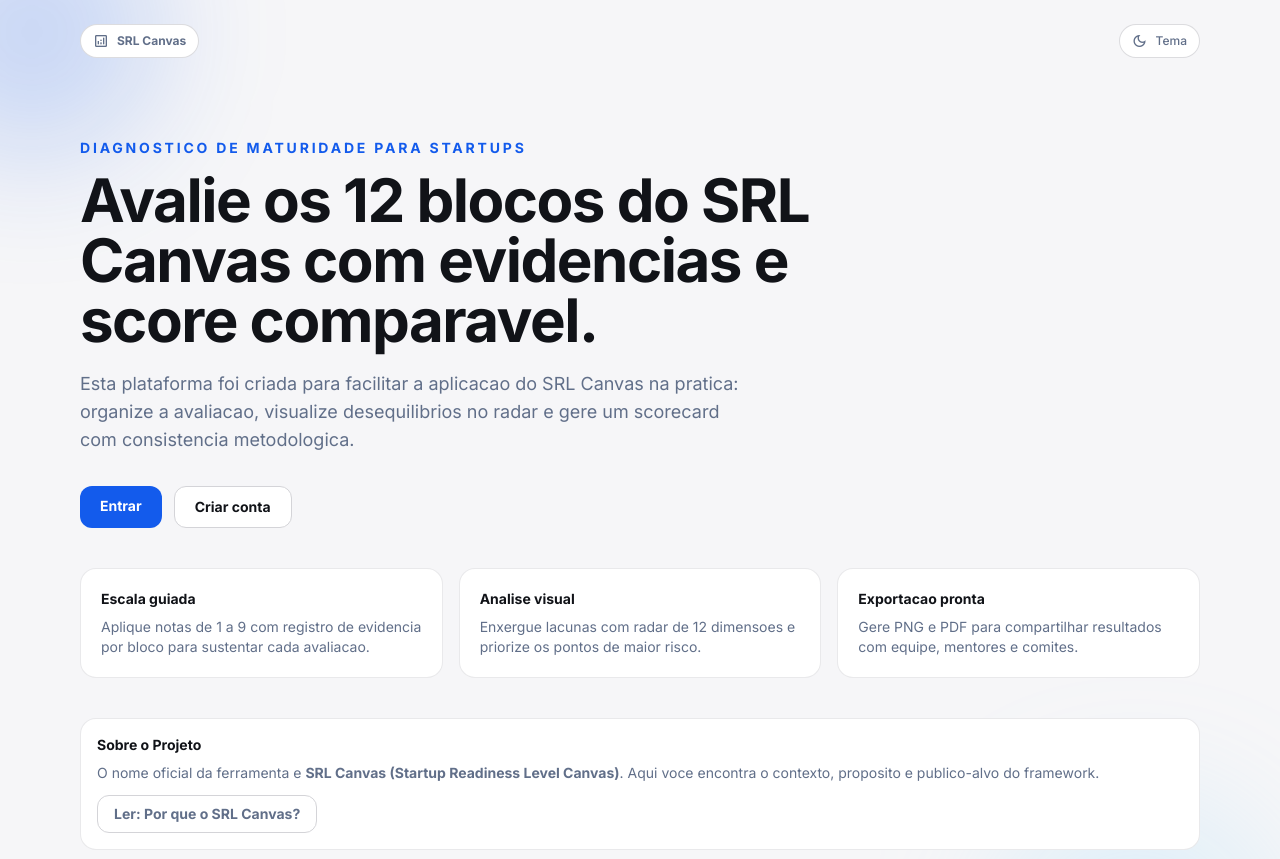
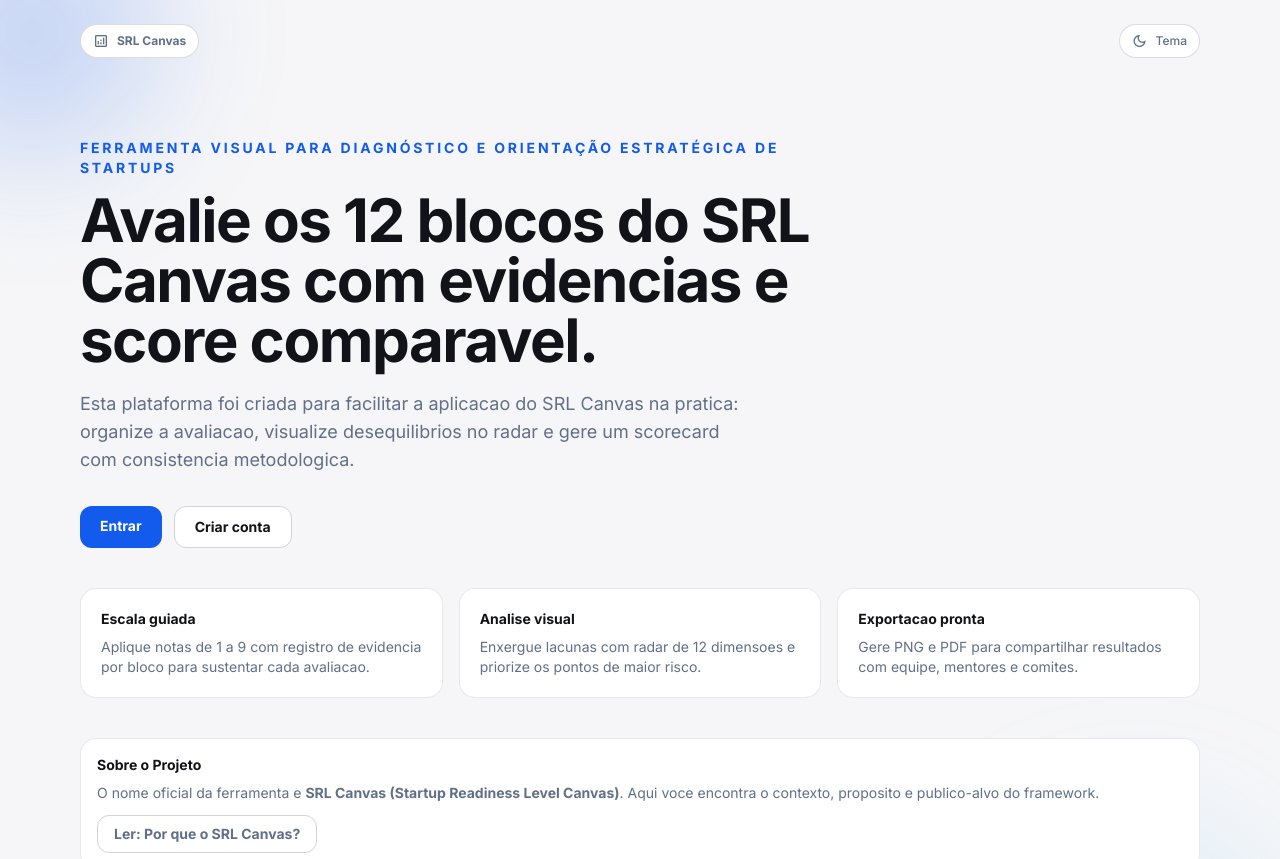
Before and after one commit to marcelosiqueira/srlcanvas, a React (Vite) app in the folder apps/web/: page / in a window 1280 px wide. Shown: the top 859 px of the page. Built offline with nearby package versions, Linux system fonts and the light colour scheme; no server answers.

Commit message:
feat: Atualização das tags de SEO e título da página para refletir a nova descrição da ferramenta de diagnóstico de startups

```diff
--- a/apps/web/index.html
+++ b/apps/web/index.html
@@ -3,7 +3,9 @@
   <head>
     <meta charset="UTF-8" />
     <meta name="viewport" content="width=device-width, initial-scale=1.0" />
-    <title>SRL Canvas | Diagnostico de Maturidade para Startups</title>
+    <title>
+      SRL Canvas | Ferramenta Visual para Diagnóstico e Orientação Estratégica de Startups
+    </title>
     <meta
       name="description"
       content="Plataforma para aplicar o SRL Canvas com 12 blocos, evidencias, radar e scorecard de risco para diagnostico de maturidade de startups."
@@ -17,14 +19,20 @@
     <meta property="og:locale" content="pt_BR" />
     <meta property="og:site_name" content="SRL Canvas" />
     <meta property="og:url" content="https://srlcanvas.com/" />
-    <meta property="og:title" content="SRL Canvas | Diagnostico de Maturidade para Startups" />
+    <meta
+      property="og:title"
+      content="Startup Readiness Level (SRL) Canvas | Ferramenta Visual para Diagnóstico e Orientação Estratégica de Startups"
+    />
     <meta
       property="og:description"
       content="Facilite a aplicacao do SRL Canvas com diagnostico estruturado, visualizacao em radar e scorecard comparavel."
     />
 
     <meta name="twitter:card" content="summary" />
-    <meta name="twitter:title" content="SRL Canvas | Diagnostico de Maturidade para Startups" />
+    <meta
+      name="twitter:title"
+      content="Startup Readiness Level (SRL) Canvas | Ferramenta Visual para Diagnóstico e Orientação Estratégica de Startups"
+    />
     <meta
       name="twitter:description"
       content="Aplique o SRL Canvas com evidencias, radar e scorecard de risco em uma plataforma web."
--- a/apps/web/src/pages/LandingPage.tsx
+++ b/apps/web/src/pages/LandingPage.tsx
@@ -19,7 +19,8 @@ const SRL_DOWNLOADS = [
   }
 ] as const;
 
-const SEO_TITLE = "SRL Canvas | Diagnostico de Maturidade para Startups";
+const SEO_TITLE =
+  "SRL Canvas | Ferramenta Visual para Diagnóstico e Orientação Estratégica de Startups";
 const SEO_DESCRIPTION =
   "Facilite a aplicacao do SRL Canvas com 12 blocos, evidencias, grafico radar e scorecard comparavel para startups.";
 
@@ -137,7 +138,7 @@ export function LandingPage() {
       <main className="relative mx-auto flex w-full max-w-6xl flex-col gap-10 px-4 pt-12 pb-12 md:pt-20">
         <section className="max-w-3xl">
           <p className="text-sm font-semibold uppercase tracking-[0.2em] text-primary">
-            Diagnostico de maturidade para startups
+            Ferramenta Visual para Diagnóstico e Orientação Estratégica de Startups
           </p>
           <h1 className="mt-3 text-4xl font-bold tracking-tight text-text-light-primary dark:text-text-dark-primary md:text-6xl">
             Avalie os 12 blocos do SRL Canvas com evidencias e score comparavel.
```
Also changed, not shown: 5 other files (tests, documents, lock files or other folders).
